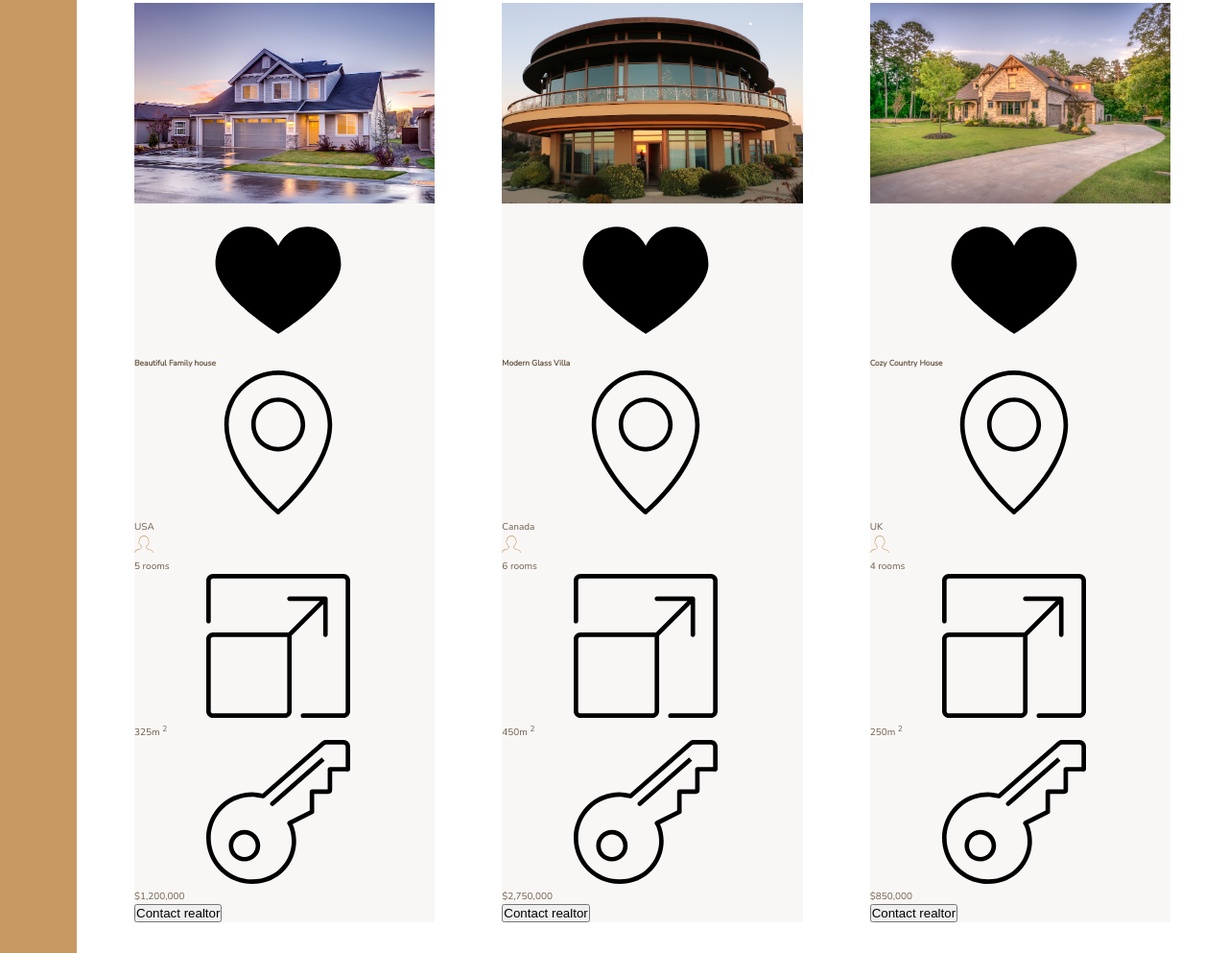
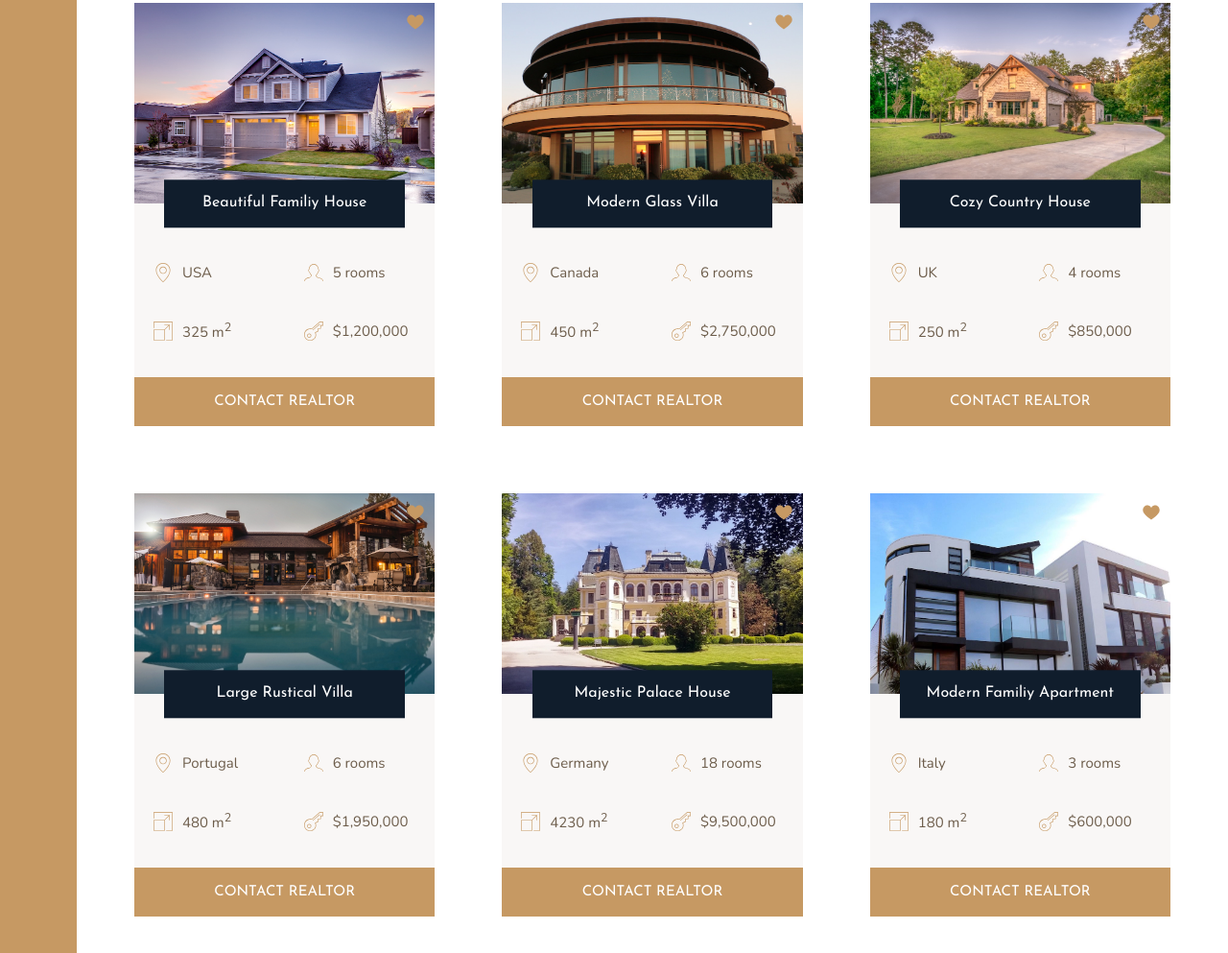
Before and after one commit to markog01/nexter-master, a website: page index.html in a window 1280 px wide. Shown: the part 1967-2960 px from the top of the page at 96% size. Drawn offline with nearby package versions, Linux system fonts and the light colour scheme.

Commit message:
Homes section

```diff
--- a/index.html
+++ b/index.html
@@ -120,196 +120,206 @@
 
     <section class="homes">
       <div class="home">
-        <img src="img/house-1.jpeg" alt="House 1" class="home__img" />
+          <img src="img/house-1.jpeg" alt="House 1" class="home__img">
           <svg class="home__like">
               <use xlink:href="img/sprite.svg#icon-heart-full"></use>
           </svg>
-        <h5 class="home__name">Beautiful Family house</h5>
-        <div class="home_location">
-          <svg><use xlink:href="img/sprite.svg#icon-map-pin"></use></svg>
+          <h5 class="home__name">Beautiful Familiy House</h5>
+          <div class="home__location">
+              <svg>
+                  <use xlink:href="img/sprite.svg#icon-map-pin"></use>
+              </svg>
               <p>USA</p>
           </div>
-
           <div class="home__rooms">
-          <svg><use xlink:href="img/sprite.svg#icon-profile-male"></use></svg>
+              <svg>
+                  <use xlink:href="img/sprite.svg#icon-profile-male"></use>
+              </svg>
               <p>5 rooms</p>
           </div>
-
-        <div class="home_area">
-          <svg><use xlink:href="img/sprite.svg#icon-expand"></use></svg>
-          <p>325m <sup>2</sup></p>
+          <div class="home__area">
+              <svg>
+                  <use xlink:href="img/sprite.svg#icon-expand"></use>
+              </svg>
+              <p>325 m<sup>2</sup></p>
+          </div>
+          <div class="home__price">
+              <svg>
+                  <use xlink:href="img/sprite.svg#icon-key"></use>
+              </svg>
+              <p>$1,200,000</p>
+          </div>
+          <button class="btn home__btn">Contact realtor</button>
       </div>
 
-        <div class="home_price">
-          <svg><use xlink:href="img/sprite.svg#icon-key"></use></svg>
-          <p>$1,200,000</p>
-        </div>
-        <button class="cta">Contact realtor</button>
-      </div>
 
       <div class="home">
-        <img src="img/house-2.jpeg" alt="House 2" class="home__img" />
+          <img src="img/house-2.jpeg" alt="House 2" class="home__img">
           <svg class="home__like">
               <use xlink:href="img/sprite.svg#icon-heart-full"></use>
           </svg>
           <h5 class="home__name">Modern Glass Villa</h5>
-        <div class="home_location">
-          <svg><use xlink:href="img/sprite.svg#icon-map-pin"></use></svg>
+          <div class="home__location">
+              <svg>
+                  <use xlink:href="img/sprite.svg#icon-map-pin"></use>
+              </svg>
               <p>Canada</p>
           </div>
-
           <div class="home__rooms">
-          <svg><use xlink:href="img/sprite.svg#icon-profile-male"></use></svg>
+              <svg>
+                  <use xlink:href="img/sprite.svg#icon-profile-male"></use>
+              </svg>
               <p>6 rooms</p>
           </div>
-
-        <div class="home_area">
-          <svg><use xlink:href="img/sprite.svg#icon-expand"></use></svg>
-          <p>450m <sup>2</sup></p>
+          <div class="home__area">
+              <svg>
+                  <use xlink:href="img/sprite.svg#icon-expand"></use>
+              </svg>
+              <p>450 m<sup>2</sup></p>
           </div>
-
-        <div class="home_price">
-          <svg><use xlink:href="img/sprite.svg#icon-key"></use></svg>
+          <div class="home__price">
+              <svg>
+                  <use xlink:href="img/sprite.svg#icon-key"></use>
+              </svg>
               <p>$2,750,000</p>
           </div>
-        <button class="cta">Contact realtor</button>
+          <button class="btn home__btn">Contact realtor</button>
       </div>
 
       <div class="home">
-        <img src="img/house-3.jpeg" alt="House 3" class="home__img" />
+          <img src="img/house-3.jpeg" alt="House 3" class="home__img">
           <svg class="home__like">
               <use xlink:href="img/sprite.svg#icon-heart-full"></use>
           </svg>
           <h5 class="home__name">Cozy Country House</h5>
-        <div class="home_location">
-          <svg><use xlink:href="img/sprite.svg#icon-map-pin"></use></svg>
+          <div class="home__location">
+              <svg>
+                  <use xlink:href="img/sprite.svg#icon-map-pin"></use>
+              </svg>
               <p>UK</p>
           </div>
-
           <div class="home__rooms">
-          <svg><use xlink:href="img/sprite.svg#icon-profile-male"></use></svg>
+              <svg>
+                  <use xlink:href="img/sprite.svg#icon-profile-male"></use>
+              </svg>
               <p>4 rooms</p>
           </div>
-
-        <div class="home_area">
-          <svg><use xlink:href="img/sprite.svg#icon-expand"></use></svg>
-          <p>250m <sup>2</sup></p>
+          <div class="home__area">
+              <svg>
+                  <use xlink:href="img/sprite.svg#icon-expand"></use>
+              </svg>
+              <p>250 m<sup>2</sup></p>
           </div>
-
-        <div class="home_price">
-          <svg><use xlink:href="img/sprite.svg#icon-key"></use></svg>
+          <div class="home__price">
+              <svg>
+                  <use xlink:href="img/sprite.svg#icon-key"></use>
+              </svg>
               <p>$850,000</p>
           </div>
-        <button class="cta">Contact realtor</button>
+          <button class="btn home__btn">Contact realtor</button>
       </div>
 
       <div class="home">
-        <img src="img/house-4.jpeg" alt="House 4" class="home__img" />
+          <img src="img/house-4.jpeg" alt="House 4" class="home__img">
           <svg class="home__like">
               <use xlink:href="img/sprite.svg#icon-heart-full"></use>
           </svg>
           <h5 class="home__name">Large Rustical Villa</h5>
-        <div class="home_location">
-          <svg><use xlink:href="img/sprite.svg#icon-map-pin"></use></svg>
+          <div class="home__location">
+              <svg>
+                  <use xlink:href="img/sprite.svg#icon-map-pin"></use>
+              </svg>
               <p>Portugal</p>
           </div>
-
           <div class="home__rooms">
-          <svg><use xlink:href="img/sprite.svg#icon-profile-male"></use></svg>
+              <svg>
+                  <use xlink:href="img/sprite.svg#icon-profile-male"></use>
+              </svg>
               <p>6 rooms</p>
           </div>
-
-
-
-
-        <div class="home_area">
-          <svg><use xlink:href="img/sprite.svg#icon-expand"></use></svg>
-          <p>480m <sup>2</sup></p>
+          <div class="home__area">
+              <svg>
+                  <use xlink:href="img/sprite.svg#icon-expand"></use>
+              </svg>
+              <p>480 m<sup>2</sup></p>
           </div>
-
-        <div class="home_price">
-          <svg><use xlink:href="img/sprite.svg#icon-key"></use></svg>
+          <div class="home__price">
+              <svg>
+                  <use xlink:href="img/sprite.svg#icon-key"></use>
+              </svg>
               <p>$1,950,000</p>
           </div>
-        <button class="cta">Contact realtor</button>
+          <button class="btn home__btn">Contact realtor</button>
       </div>
 
       <div class="home">
-        <img src="img/house-5.jpeg" alt="House 5" class="home__img" />
+          <img src="img/house-5.jpeg" alt="House 5" class="home__img">
           <svg class="home__like">
               <use xlink:href="img/sprite.svg#icon-heart-full"></use>
           </svg>
-        <h5 class="home__name">Majestic Palace house</h5>
-        <div class="home_location">
-          <svg><use xlink:href="img/sprite.svg#icon-map-pin"></use></svg>
+          <h5 class="home__name">Majestic Palace House</h5>
+          <div class="home__location">
+              <svg>
+                  <use xlink:href="img/sprite.svg#icon-map-pin"></use>
+              </svg>
               <p>Germany</p>
           </div>
-
           <div class="home__rooms">
-          <svg><use xlink:href="img/sprite.svg#icon-profile-male"></use></svg>
+              <svg>
+                  <use xlink:href="img/sprite.svg#icon-profile-male"></use>
+              </svg>
               <p>18 rooms</p>
           </div>
-
-        <div class="home_area">
-          <svg><use xlink:href="img/sprite.svg#icon-expand"></use></svg>
-          <p>4230m <sup>2</sup></p>
+          <div class="home__area">
+              <svg>
+                  <use xlink:href="img/sprite.svg#icon-expand"></use>
+              </svg>
+              <p>4230 m<sup>2</sup></p>
           </div>
-
-        <div class="home_price">
+          <div class="home__price">
               <svg>
                   <use xlink:href="img/sprite.svg#icon-key"></use>
               </svg>
               <p>$9,500,000</p>
           </div>
-        <button class="cta">Contact realtor</button>
+          <button class="btn home__btn">Contact realtor</button>
       </div>
 
-      <!------------- House 6 ----------------------------------------->
       <div class="home">
-        <img src="img/house-6.jpeg" alt="House 6" class="home__img" />
+          <img src="img/house-6.jpeg" alt="House 6" class="home__img">
           <svg class="home__like">
               <use xlink:href="img/sprite.svg#icon-heart-full"></use>
           </svg>
-        <!--End of SVG -->
-        <h5 class="home__name">Modern Family Apartment</h5>
+          <h5 class="home__name">Modern Familiy Apartment</h5>
           <div class="home__location">
               <svg>
                   <use xlink:href="img/sprite.svg#icon-map-pin"></use>
               </svg>
               <p>Italy</p>
           </div>
-
-        <!--End of Home Location -->
           <div class="home__rooms">
               <svg>
                   <use xlink:href="img/sprite.svg#icon-profile-male"></use>
               </svg>
-          <!--end of svg -->
               <p>3 rooms</p>
           </div>
-        <!--End of home__rooms -->
           <div class="home__area">
               <svg>
                   <use xlink:href="img/sprite.svg#icon-expand"></use>
               </svg>
-
-          <!--end of svg-->
               <p>180 m<sup>2</sup></p>
           </div>
-
-        <!--End of home area-->
           <div class="home__price">
               <svg>
                   <use xlink:href="img/sprite.svg#icon-key"></use>
               </svg>
               <p>$600,000</p>
           </div>
-        <!--end of home__price -->
+          <button class="btn home__btn">Contact realtor</button>
+      </div>
+  </section>
 
-        <button class="cta">Contact Realtor</button>
-      </div>
-      <!--End of House 6 -->
-    </section>
+
 
     <section class="gallery">Gallery</section>
 
--- a/sass/_homes.scss
+++ b/sass/_homes.scss
@@ -10,27 +10,75 @@
 .home {
   background-color: $color-grey-light-1;
 
+  display: grid;
+  grid-template-columns: repeat(2, 1fr);
+  grid-row-gap: 3.5rem;
+
+
   &__img {
     width: 100%;
+    grid-row: 1 / 2;
+    grid-column: 1 / -1;
+    z-index: 1;
   }
 
   &__like {
+    grid-row:  1 / 2;
+    grid-column: 2 / 3;
+    fill: $color-primary;
+    height: 2rem;
+    width: 2rem;
+    z-index: 2;
+    justify-self: end;
+    margin: 1rem;
   }
 
   &__name {
+    grid-row: 1 / 2;
+    grid-column: 1 / -1;
+    justify-self: center;
+    align-self: end;
+    z-index: 3;
+
+    width: 80%;
+    font-family: $font-display;
+    font-size: 1.6rem;
+    text-align: center;
+    padding: 1.25rem;
+    background-color: $color-secondary;
+    color: #fff;
+    font-weight: 400;
+    transform: translateY(50%);
+  }
+
+  &__location,
+  &__rooms {
+    margin-top: 2.5rem;
   }
 
   &__location,
   &__rooms,
   &__area,
   &__price {
+
+    font-size: 1.5rem;
+    margin-left: 2rem;
+    display: flex;
+    align-items: center;
+
     svg {
       fill: $color-primary;
       height: 2rem;
       width: 2rem;
+      margin-right: 1rem;
+
     }
 
-    p {
-    }
+
+  }
+
+
+  &__btn {
+    grid-column: 1 / -1;
   }
 }
```
Also changed, not shown: css/style.css. Lines whose indentation alone changed are shown as unchanged.
